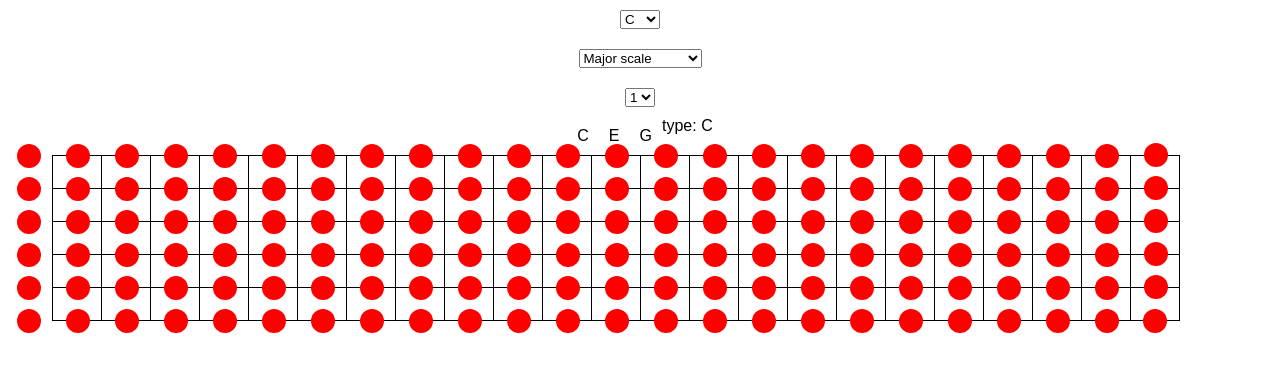
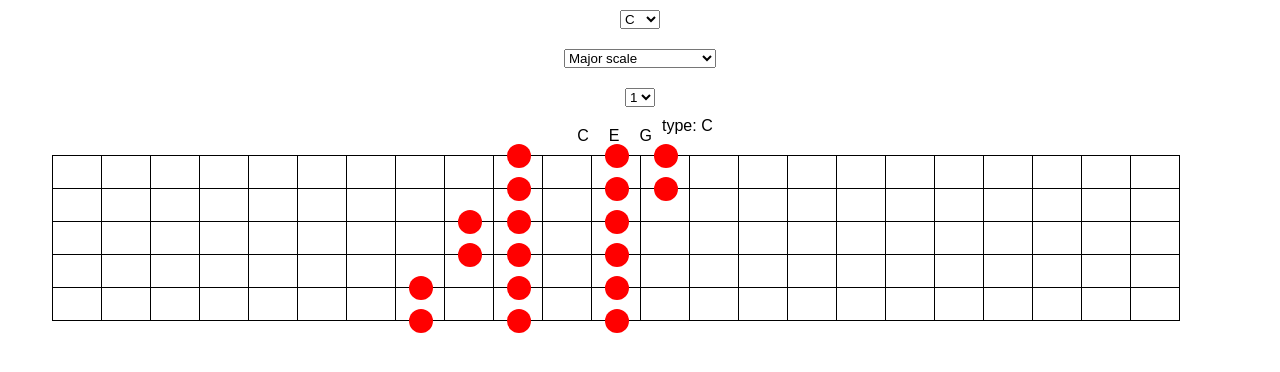
Before and after one commit to eetulatja/chord-visualizer, a React (Create React App) app: page / in a window 1280 px wide. Shown: the top 372 px of the page. Built offline with nearby package versions, Linux system fonts and the light colour scheme.

Commit message:
Pentatonic modes

```diff
--- a/public/index.html
+++ b/public/index.html
@@ -19,7 +19,7 @@
       work correctly both with client-side routing and a non-root public URL.
       Learn how to configure a non-root public URL by running `npm run build`.
     -->
-    <title>React App</title>
+    <title>Scale Trainer</title>
   </head>
   <body>
     <noscript>
--- a/src/ChordViewer.js
+++ b/src/ChordViewer.js
@@ -44,7 +44,8 @@ export default class ChordViewer extends PureComponent {
 
 
     render() {
-        const selectedChord = getTriadFromScale(scales[this.state.scale], this.state.degree);
+        const chordScale = scales[this.state.scale].chordScale ? scales[scales[this.state.scale].chordScale] : scales[this.state.scale];
+        const selectedChord = getTriadFromScale(chordScale, this.state.degree);
 
         return (
             <div style={styles.chord}>
@@ -87,7 +88,7 @@ export default class ChordViewer extends PureComponent {
                     </div>
                 </div>
 
-                <Fretboard />
+                <Fretboard scale={this.state.scale} rootNote={this.state.chord} />
             </div>
         );
     }
--- a/src/Fretboard.js
+++ b/src/Fretboard.js
@@ -1,5 +1,7 @@
 import React, { PureComponent } from 'react';
 import _ from 'lodash';
+
+import { getScalePositionsOnFretboard } from './scales';
 
 
 export default class Fretboards extends PureComponent {
@@ -8,21 +10,26 @@ export default class Fretboards extends PureComponent {
 		const strings = 6;
 		const frets = 24;
 
+		const displayedNotes = getScalePositionsOnFretboard(this.props.scale, this.props.rootNote);
+
 		return (
 			<div style={styles.fretboard}>
-				{_.range(strings).map(string => (
+				{_.range(1, strings + 1).map(string => (
 					<div key={string} style={styles.string}>
 						{_.range(frets).map(fret => (
 							<div
+								key={fret}
 								style={{
 									...styles.fret,
-									...(string === strings - 2 && styles.secondLowestStringFret),
-									...(string === strings - 1 && styles.lowestStringFret),
-									...(fret === frets - 2 && string !== strings - 1 && styles.secondHighestFret),
+									...(string === strings - 1 && styles.secondLowestStringFret),
+									...(string === strings && styles.lowestStringFret),
+									...(fret === frets - 2 && string !== strings && styles.secondHighestFret),
 									...(fret === frets - 1 && styles.highestFret),
 								}}
 							>
-								<div style={styles.noteMarker} />
+								{displayedNotes[string] && displayedNotes[string][fret] &&
+									<div style={styles.noteMarker} />
+								}
 							</div>
 						))}
 					</div>
--- a/src/scales.js
+++ b/src/scales.js
@@ -1,3 +1,5 @@
+import _ from 'lodash';
+
 import { rotate, normalizeNotes } from './util';
 
 
@@ -11,51 +13,103 @@ const majorScaleNotes = [
     11,
 ];
 
+const pentatonicMajorScaleNotes = [
+    0,
+    2,
+    4,
+    7,
+    9,
+];
+
 const scales = {
 	'scale_majorScale': {
 		id: 'scale_majorScale',
 		name: 'Major scale',
 		notes: majorScaleNotes,
+		notesPerString: 3,
 	},
 	'scale_minorScale': {
 		id: 'scale_minorScale',
 		name: 'Minor scale',
 		notes: normalizeNotes(rotate(majorScaleNotes, -2)),
+		notesPerString: 3,
 	},
 	'scale_ionianMode': {
 		id: 'scale_ionianMode',
 		name: 'Ionian mode',
 		notes: majorScaleNotes,
+		notesPerString: 3,
 	},
 	'scale_dorianMode': {
 		id: 'scale_dorianMode',
 		name: 'Dorian mode',
 		notes: normalizeNotes(rotate(majorScaleNotes, 1)),
+		notesPerString: 3,
 	},
 	'scale_phrygianMode': {
 		id: 'scale_phrygianMode',
 		name: 'Phrygian mode',
 		notes: normalizeNotes(rotate(majorScaleNotes, 2)),
+		notesPerString: 3,
 	},
 	'scale_lydianMode': {
 		id: 'scale_lydianMode',
 		name: 'Lydian mode',
 		notes: normalizeNotes(rotate(majorScaleNotes, 3)),
+		notesPerString: 3,
 	},
 	'scale_mixolydianMode': {
 		id: 'scale_mixolydianMode',
 		name: 'Mixolydian mode',
 		notes: normalizeNotes(rotate(majorScaleNotes, 4)),
+		notesPerString: 3,
 	},
 	'scale_aeolianMode': {
 		id: 'scale_aeolianMode',
 		name: 'Aeolian mode',
 		notes: normalizeNotes(rotate(majorScaleNotes, 5)),
+		notesPerString: 3,
 	},
 	'scale_locrianMode': {
 		id: 'scale_locrianMode',
 		name: 'Locrian mode',
 		notes: normalizeNotes(rotate(majorScaleNotes, 6)),
+		notesPerString: 3,
+	},
+	'scale_pentatonicMajor': {
+		id: 'scale_pentatonicMajor',
+		name: 'Pentatonic major',
+		notes: pentatonicMajorScaleNotes,
+		notesPerString: 2,
+		chordScale: 'scale_majorScale',
+	},
+	'scale_pentatonicMinor': {
+		id: 'scale_pentatonicMinor',
+		name: 'Pentatonic minor',
+		notes: normalizeNotes(rotate(pentatonicMajorScaleNotes, -1)),
+		notesPerString: 2,
+		chordScale: 'scale_minorScale',
+	},
+	'scale_pentatonicMixolydian': {
+		id: 'scale_pentatonicMixolydian',
+		name: 'Pentatonic mixolydian',
+		notes: normalizeNotes(rotate(pentatonicMajorScaleNotes, -2)),
+		notesPerString: 2,
+		chordScale: 'scale_mixolydianMode',
+	},
+	'scale_pentatonicFrygian': {
+		id: 'scale_pentatonicFrygian',
+		name: 'Pentatonic phrygian',
+		notes: normalizeNotes(rotate(pentatonicMajorScaleNotes, -3)),
+		notesPerString: 2,
+		chordScale: 'scale_phrygianMode',
+	},
+	'scale_pentatonicDorian': {
+		id: 'scale_pentatonicDorian',
+		name: 'Pentatonic dorian',
+		notes: normalizeNotes(rotate(pentatonicMajorScaleNotes, -4)),
+		notesPerString: 2,
+		chordScale: 'scale_dorianMode',
 	},
 };
 
@@ -66,3 +120,55 @@ export function getNoteByDegree(scale, degree) {
 
 	return note;
 }
+
+export function getScalePositionsOnFretboard(scaleName, rootNote) {
+	const stringConfiguration = {
+		1: {
+			openNote: 53, // E4
+		},
+		2: {
+			openNote: 48, // B3
+		},
+		3: {
+			openNote: 44, // G3
+		},
+		4: {
+			openNote: 39, // D3
+		},
+		5: {
+			openNote: 34, // A2
+		},
+		6: {
+			openNote: 29, // E2
+		},
+	};
+
+	const numberOfStrings = Object.keys(stringConfiguration).length;
+	const notesPerString = 3;
+
+	let startingPosition = 25 + rootNote;
+	if (startingPosition < stringConfiguration[numberOfStrings].openNote) {
+		startingPosition += 12;
+	}
+
+	const scale = scales[scaleName];
+
+	const allNotes = [
+		...scale.notes.map(note => note + startingPosition),
+		...scale.notes.map(note => note + startingPosition + 12),
+		...scale.notes.map(note => note + startingPosition + 24),
+	];
+	const notesForStrings = _.slice(_.chunk(allNotes, scale.notesPerString), 0, numberOfStrings);
+
+	const positions = _(notesForStrings)
+		.mapKeys((stringNotes, index) => numberOfStrings - index)
+		.mapValues((stringNotes, string) =>
+			_(stringNotes)
+				.mapKeys(note => note - stringConfiguration[string].openNote)
+				.mapValues(() => true)
+				.value()
+		)
+		.value();
+
+	return positions;
+}
```
